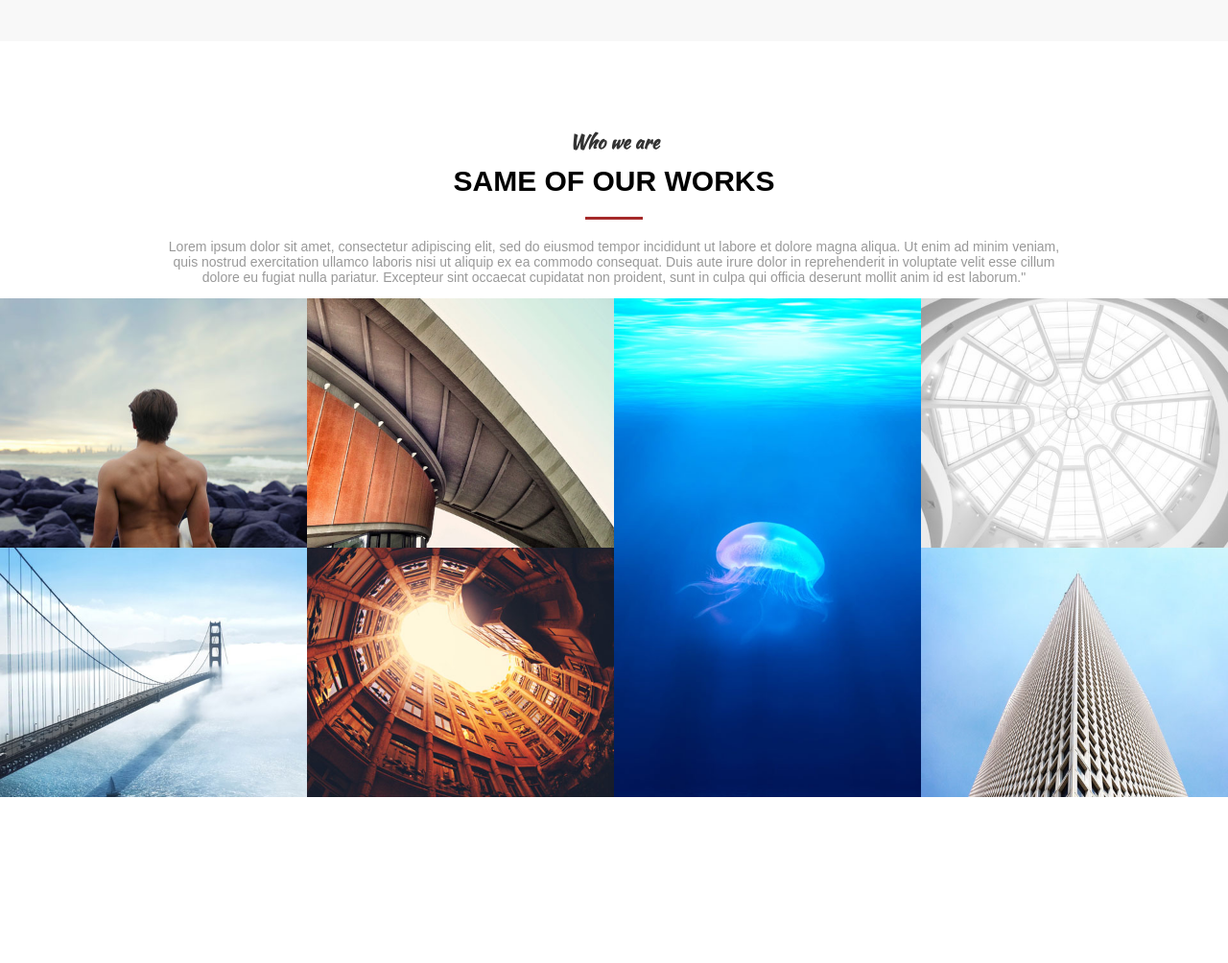
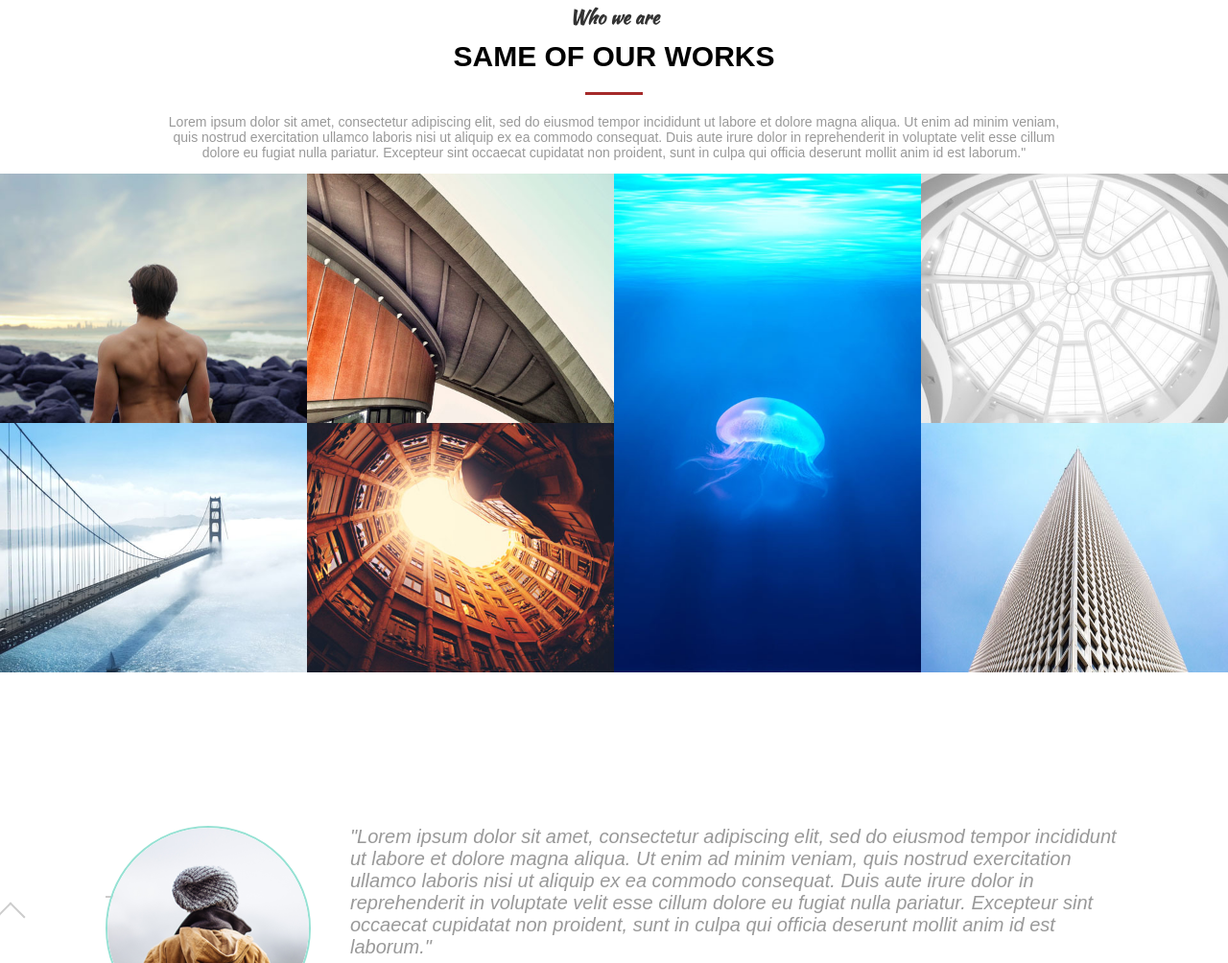
Before and after one commit to Ljur777/landing--page-, a plain HTML site: page index.html in a window 1280 px wide. Shown: the part 5451-6455 px from the top of the page at 96% size. Before the commit the page ends 6362 px from the top, so only its background shows below. Drawn offline with Linux system fonts and the light colour scheme.

Commit message:
add reviews block from client

```diff
--- a/assets/css/style.css
+++ b/assets/css/style.css
@@ -465,16 +465,18 @@ background-color: #f8f8f8;
 
 .reviews {
   padding: 0 110px;
+  position: relative;
 }
 
 .reviews__item {
-  padding-left: 205px;
+  padding-left: 255px;
   position: relative;
 }
 
 .reviews__photo {
   border: 2px solid #95e1d3;
-  position: absolte;
+  border-radius: 50%;
+  position: absolute;
   top: 0;
   left: 0;
   z-index: 1;
--- a/index.html
+++ b/index.html
@@ -441,6 +441,19 @@
           </div>
         </div>
       </div>
-        </section>
+    </section>
+    <div class="section">
+      <div class="container">
+        <div class="reviews">
+          <a class="reviews__btn reviews__btn--prev" href="#">Prev</a>
+          <a class="reviews__btn reviews__btn--next" href="#">Next</a>
+
+          <div class="reviews__item">
+            <img class="reviews__photo" src="assets/images/avatar.png" alt="">
+            <div class="reviews__text">"Lorem ipsum dolor sit amet, consectetur adipiscing elit, sed do eiusmod tempor incididunt ut labore et dolore magna aliqua. Ut enim ad minim veniam, quis nostrud exercitation ullamco laboris nisi ut aliquip ex ea commodo consequat. Duis aute irure dolor in reprehenderit in voluptate velit esse cillum dolore eu fugiat nulla pariatur. Excepteur sint occaecat cupidatat non proident, sunt in culpa qui officia deserunt mollit anim id est laborum."</div>
+            <div class="reviews__author">John Doe</div>
+          </div>
+        </div>
+    </div>
 </body>
 </html>
```
Also changed, not shown: assets/images/avatar.png (added).
